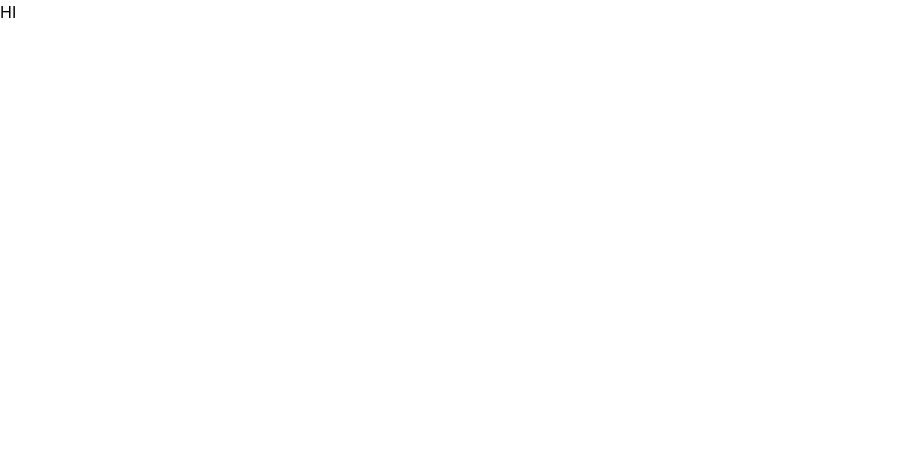
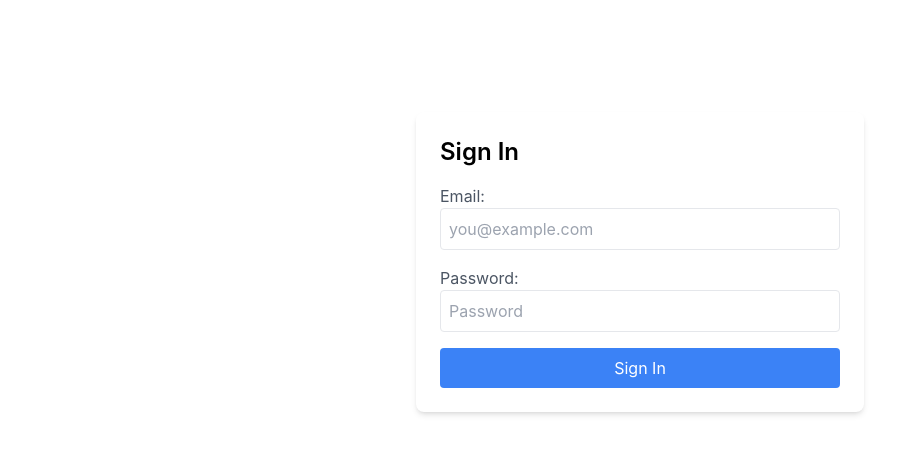
Before and after one commit to Jay-Bhalala/CargoConnect, a React (Create React App) app: page /signin in a window 1280 px wide. Shown: the top 454 px of the page, without its empty margins (0-924 px from the left). Built offline with nearby package versions, Linux system fonts and the light colour scheme.

Commit message:
signup done kind of

```diff
--- a/src/App.js
+++ b/src/App.js
@@ -5,19 +5,18 @@ import Navbar from './components/navbar';
 import SignIn from './auth/SignIn';
 import SignUp from './auth/SignUp';
 import Home from './Home';
+import TruckerPage from './truckerPage';
 
 function App() {
   return (
     <>
     <Router>
-      <div>
-        {/* Your components and routes */}
         <Routes>
           <Route path="/" element={<Home />} />
           <Route path="/signup" element={<SignUp />} />
           <Route path="/signin" element={<SignIn />} />
+          <Route path='/truckUser' element={<TruckerPage/>}/>
         </Routes>
-      </div>
     </Router>
     </>
   );
--- a/src/auth/SignIn.js
+++ b/src/auth/SignIn.js
@@ -1,12 +1,41 @@
-// src/components/SignIn.js
 import React from 'react';
+import {auth} from '../config/firebase';
+import {createUserWithEmailAndPassword} from 'firebase/auth'
 
-function SignIn() {
+function SignUp() {
   return (
-    <div>
-      HI
+    <div className="mt-28">
+    <div className="max-w-md mx-auto p-6 bg-white rounded-lg shadow-md">
+      <h2 className="text-2xl font-semibold mb-4">Sign In</h2>
+      <form>
+        <div className="mb-4">
+          <label className="block text-gray-600">Email:</label>
+          <input
+            type="email"
+            id="email"
+            className="w-full p-2 border rounded"
+            placeholder="you@example.com"
+          />
+        </div>
+        <div className="mb-4">
+          <label className="block text-gray-600">Password:</label>
+          <input
+            type="password"
+            id="password"
+            className="w-full p-2 border rounded"
+            placeholder="Password"
+          />
+        </div>
+        <button
+          type="submit"
+          className="w-full bg-blue-500 text-white p-2 rounded hover:bg-blue-700"
+        >
+          Sign In
+        </button>
+      </form>
+    </div>
     </div>
   );
 }
 
-export default SignIn;
+export default SignUp;
--- a/src/auth/SignUp.js
+++ b/src/auth/SignUp.js
@@ -1,14 +1,35 @@
-// src/auth/SignUp.js
 import React from 'react';
+import { Link, useNavigate } from 'react-router-dom';
+import {auth} from '../config/firebase';
+import {createUserWithEmailAndPassword} from 'firebase/auth'
 
 function SignUp() {
+
+  const history = useNavigate();
+
+  const handleSubmit = (e) => {
+    e.preventDefault();
+    const email = e.target.email.value;
+    const password = e.target.password.value;
+
+    if (email !== "" && password !== "") {
+        createUserWithEmailAndPassword(auth, email, password)
+        .then(
+            console.log("SUCCESS"),
+            history('/truckUser')
+        ).catch(e => {
+            alert(e)
+        })
+    }
+  }
+
   return (
     <div className="mt-28">
     <div className="max-w-md mx-auto p-6 bg-white rounded-lg shadow-md">
       <h2 className="text-2xl font-semibold mb-4">Sign Up</h2>
-      <form>
+      <form onSubmit={handleSubmit}>
         <div className="mb-4">
-          <label htmlFor="email" className="block text-gray-600">Email:</label>
+          <label className="block text-gray-600">Email:</label>
           <input
             type="email"
             id="email"
@@ -17,21 +38,12 @@ function SignUp() {
           />
         </div>
         <div className="mb-4">
-          <label htmlFor="password" className="block text-gray-600">Password:</label>
+          <label className="block text-gray-600">Password:</label>
           <input
             type="password"
             id="password"
             className="w-full p-2 border rounded"
             placeholder="Password"
-          />
-        </div>
-        <div className="mb-4">
-          <label htmlFor="confirmPassword" className="block text-gray-600">Confirm Password:</label>
-          <input
-            type="password"
-            id="confirmPassword"
-            className="w-full p-2 border rounded"
-            placeholder="Confirm Password"
           />
         </div>
         <button
@@ -41,6 +53,9 @@ function SignUp() {
           Sign Up
         </button>
       </form>
+      <p className="mt-4 text-gray-600">
+          Already have an account? <Link to="/signin" className="text-blue-500">Sign In</Link>
+    </p>
     </div>
     </div>
   );
--- a/src/config/firebase.js
+++ b/src/config/firebase.js
@@ -2,6 +2,7 @@
 import { initializeApp } from "firebase/app";
 import { getAnalytics } from "firebase/analytics";
 import {getFirestore} from 'firebase/firestore'
+import {getAuth} from 'firebase/auth'
 // TODO: Add SDKs for Firebase products that you want to use
 // https://firebase.google.com/docs/web/setup#available-libraries
 
@@ -20,5 +21,7 @@ const firebaseConfig = {
 // Initialize Firebase
 const app = initializeApp(firebaseConfig);
 const analytics = getAnalytics(app);
+const auth = getAuth(app);       // Export Firebase Authentication
+const firestore = getFirestore(); // Export Firestore
 
-export default getFirestore();
+export { auth, firestore };
--- /dev/null
+++ b/src/truckerPage.js
@@ -0,0 +1,23 @@
+import React from "react";
+import {auth} from './config/firebase';
+import {signOut} from 'firebase/auth'
+import { useNavigate } from "react-router-dom";
+
+function TruckerPage () {
+
+    const history = useNavigate();
+
+    const handleClick = () => {
+        signOut(auth).then(val => {
+            history("/")
+        })
+    }
+
+    return (
+        <div>
+            <button onClick={handleClick}>SIgn Out</button>
+        </div>
+    )
+}
+
+export default TruckerPage;
```
